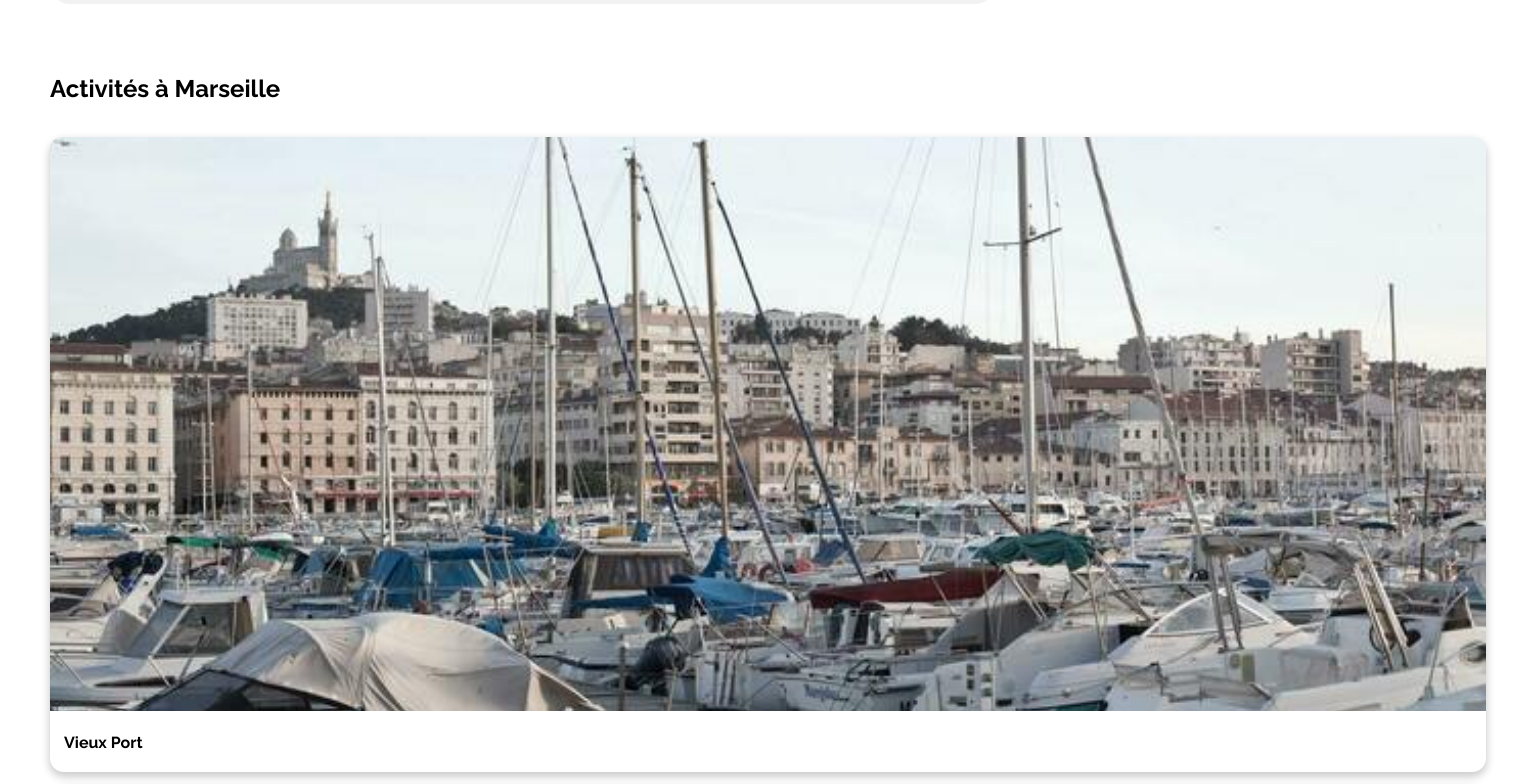
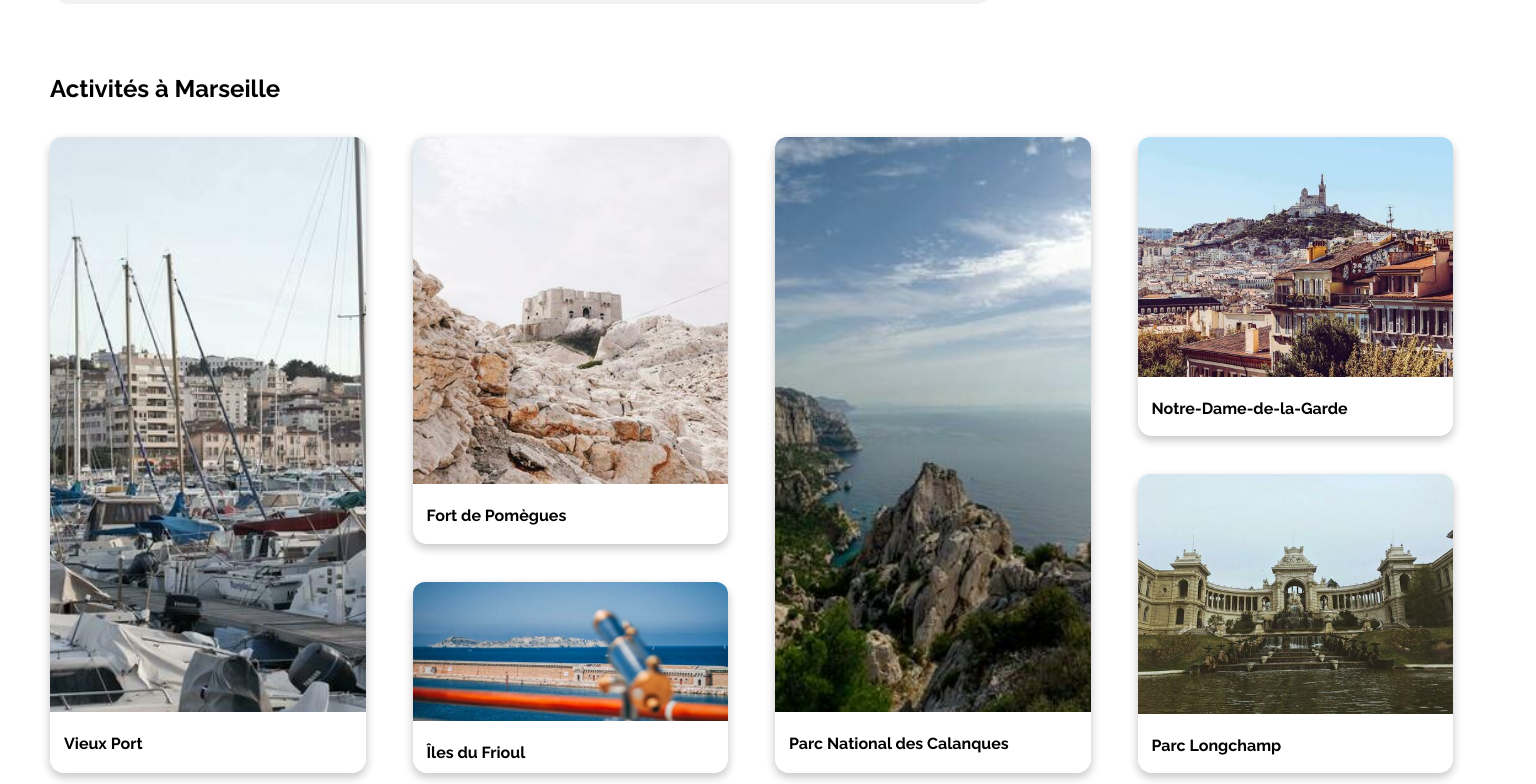
Before and after one commit to tkruba/KrubaTom_02_21062021, a plain HTML site: page index.html in a window 1536 px wide. Shown: the part 1060-1844 px from the top of the page. Drawn offline with Linux system fonts and the light colour scheme; a web font is replaced by a local one.

Commit message:
Activities with Desktop (almost)
Added:

- Activities styling for Desktop

Removed:

- None

Edited:

- #activities 100% width using "flex: 0 0 100%;"

```diff
--- a/CSS/style.css
+++ b/CSS/style.css
@@ -244,7 +244,7 @@ h1 {
     overflow: hidden;
 }
 
-#searchbox > i {
+#searchbox>i {
     margin: 0;
     padding: 16px;
     background-color: var(--background-color);
@@ -374,7 +374,7 @@ h1 {
     margin-left: 6px;
 }
 
-:is(#popular, #accommodations, #activities) {
+:is(#popular, #accommodations, #activities, #activities-list) {
     display: flex;
     flex-direction: column;
     gap: 14px;
@@ -384,7 +384,7 @@ h1 {
     position: relative;
 }
 
-#popular > i {
+#popular>i {
     position: absolute;
     top: 40px;
     right: 24px;
@@ -466,7 +466,7 @@ h1 {
     font-weight: 600;
 }
 
-.card-informations > div {
+.card-informations>div {
     position: absolute;
     bottom: 6px;
 }
@@ -621,18 +621,16 @@ footer li a:hover {
 }
 
 /* SMARTPHONE */
-@media screen and (max-width: 767px) {
-
-}
+@media screen and (max-width: 767px) {}
 
 /* TABLETTE */
 @media screen and (min-width: 768px) and (max-width: 1439px) {
 
-    #description > h1 {
+    #description>h1 {
         /* font-size: calc(1.6rem + 0.7vw); */
     }
 
-    #description > p {
+    #description>p {
         /* font-size: calc(1rem + 0.7vw); */
     }
 
@@ -647,7 +645,7 @@ footer li a:hover {
         margin-bottom: 36px !important;
     }
 
-    .card-informations > div {
+    .card-informations>div {
         /* font-size: calc(1rem + 1vw); */
     }
 
@@ -661,7 +659,7 @@ footer li a:hover {
         justify-content: center;
     }
 
-    #accommodations > h2 {
+    #accommodations>h2 {
         flex: 0 0 100%;
         /* font-size: calc(1.5rem + 0.8vw); */
     }
@@ -686,12 +684,19 @@ footer li a:hover {
         justify-content: space-between;
     }
 
-    #activities > h2 {
+    #activities>h2 {
         flex: 0 0 100%;
         /* font-size: calc(1.5rem + 0.8vw); */
     }
 
-    #activities .card {
+    #activities-list {
+        display: flex;
+        flex-direction: row;
+        flex-wrap: wrap;
+        justify-content: space-between;
+    }
+
+    #activities-list .card {
         width: 49%;
     }
 
@@ -801,7 +806,7 @@ footer li a:hover {
         margin-bottom: 14px;
     }
 
-    :is(#popular, #accommodations) > h2 {
+    :is(#popular, #accommodations, #activities)>h2 {
         flex: 0 0 100%;
     }
 
@@ -829,4 +834,64 @@ footer li a:hover {
     #accommodations .card {
         width: 31%;
     }
+
+    #activities {
+        margin: 50px;
+        padding: 0;
+        max-height: 780px;
+        flex-direction: row;
+        flex-wrap: wrap;
+        position: relative;
+    }
+
+    #activities-list {
+        flex-wrap: wrap;
+        justify-content: space-between;
+        max-height: 780px;
+        width: 100%;
+    }
+
+    #activities-list .card {
+        width: 22%;
+    }
+
+    #activities-list .card:nth-of-type(3n+1) {
+        flex: 0 0 100%;
+    }
+
+    #activities-list .card:nth-of-type(3n+2),
+    #activities-list .card:nth-of-type(3n+3) {
+        flex: 0 0 47%;
+    }
+
+    #activities-list .card:nth-of-type(2) {
+        flex: 0 0 64%;
+    }
+
+    #activities-list .card:nth-of-type(1) .card-img-container {
+        padding-bottom: 182%;
+    }
+
+    #activities-list .card:nth-of-type(2) .card-img-container {
+        padding-bottom: 110%;
+    }
+
+    #activities-list .card:nth-of-type(3) {
+        flex: 0 0 30%;
+    }
+
+    #activities-list .card:nth-of-type(3) .card-img-container {
+        padding-bottom: 44%;
+    }
+    #activities-list .card:nth-of-type(4) .card-img-container {
+        padding-bottom: 182%;
+    }
+
+    #activities-list .card:nth-of-type(5) .card-img-container {
+        padding-bottom: 76%;
+    }
+
+    #activities-list .card:nth-of-type(6) .card-img-container {
+        padding-bottom: 76%;
+    }
 }
--- a/index.html
+++ b/index.html
@@ -253,6 +253,7 @@
         <!-- ACTIVITÉS A MARSEILLE -->
         <h2>Activités à Marseille</h2>
 
+        <div id="activities-list">
             <a class="card card-vertical" href="#">
                 <div class="card-img-container">
                     <div class="card-img" id="activities-img-1"></div>
@@ -301,6 +302,7 @@
                     <p class="card-title">Parc Longchamp</p>
                 </div>
             </a>
+        </div>
     </section>
 
     <footer class="background spacing">
```
Lines whose indentation alone changed are shown as unchanged.
